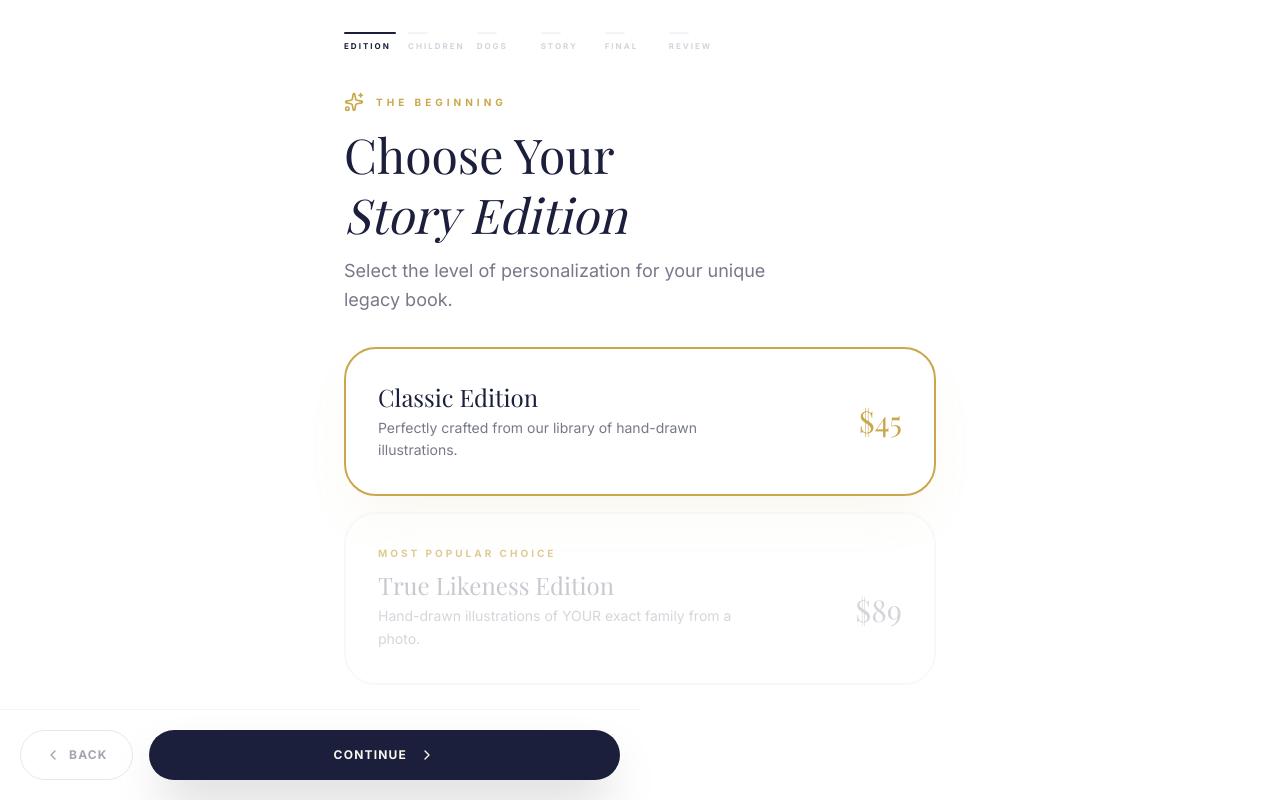
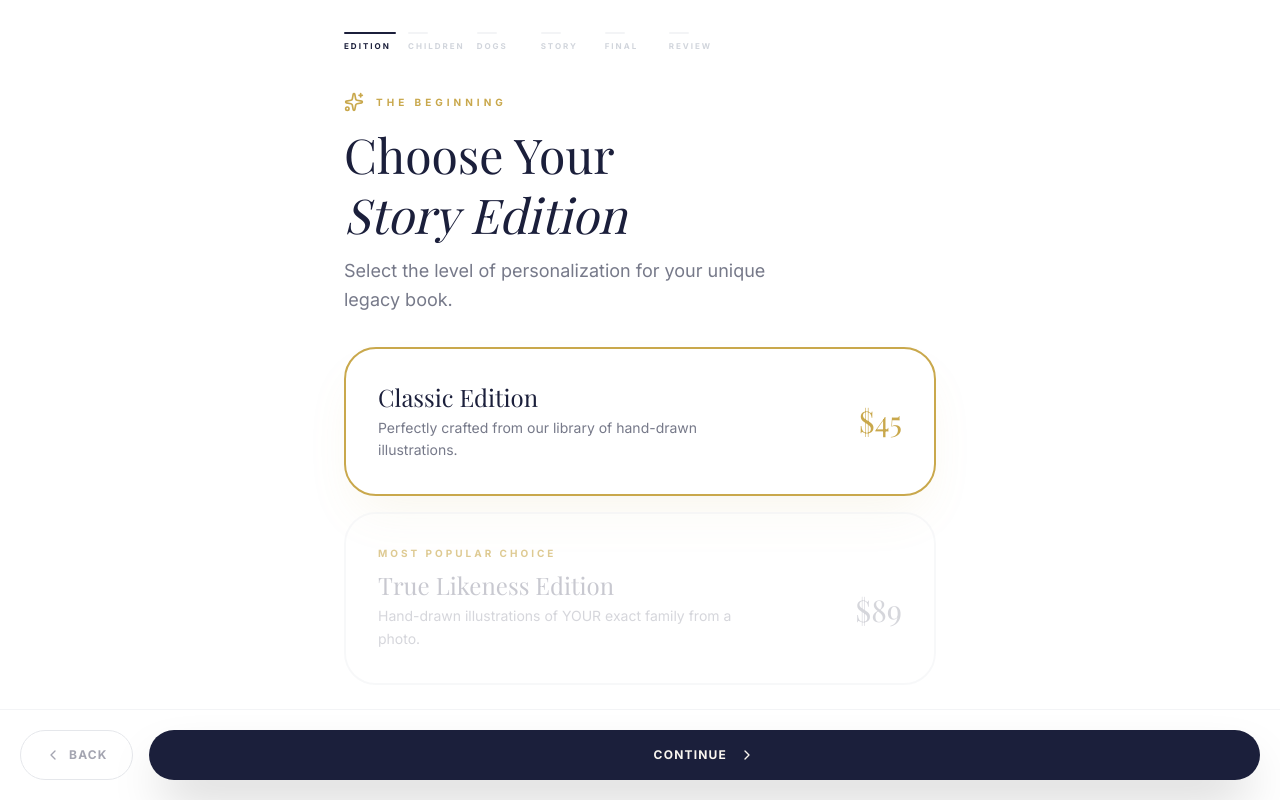
Before and after one commit to stephbarr3ro/soul-dog-app, a React (Vite) app: page /customize in a window 1280 px wide. Built offline with nearby package versions, Linux system fonts and the light colour scheme; a web font is replaced by a local one.

Commit message:
center nav buttons on edition step

```diff
--- a/src/pages/Customize.tsx
+++ b/src/pages/Customize.tsx
@@ -26,6 +26,6 @@ const handleNext=()=>{if(currentStep<STEPS.length-1){setCurrentStep(currentStep+
 const handleBack=()=>{if(currentStep>0){setCurrentStep(currentStep-1);window.scrollTo(0,0);}else{navigate('/');}};
 const handleAddToCart=async()=>{setIsProcessing(true);try{const h=edition==='classic'?'classic-edition':'true-likeness-edition';const p=await getProductByHandle(h);if(!p)throw new Error('not found');const cp:Record<string,string>={'Edition':edition==='classic'?'Classic Edition':'True Likeness Edition','Story Title':storyTitle,'Cover Color':coverColor,'Dedication':dedication,'Gift Wrapping':giftWrapping?'Yes':'No'};children.forEach((c,i)=>{cp[`Child ${i+1} Name`]=c.name;cp[`Child ${i+1} Gender`]=c.gender;cp[`Child ${i+1} Age`]=c.ageRange;});dogs.forEach((d,i)=>{cp[`Dog ${i+1} Name`]=d.name;cp[`Dog ${i+1} Breed`]=d.breed;cp[`Dog ${i+1} Fur`]=d.furColor;cp[`Dog ${i+1} Collar`]=d.collarColor;});await createCheckoutAndRedirect([{variantId:p.variants[0].id,quantity:1,customAttributes:Object.entries(cp).map(([k,v])=>({key:k,value:v}))}]);}catch(e){console.error(e);alert('Could not connect to Shopify.');}finally{setIsProcessing(false);}};
 const renderStep=()=>{switch(currentStep){case 0:return<Step0_Edition/>;case 1:return<Step1_Children/>;case 2:return<Step2_Dogs/>;case 3:return<Step3_StoryTitle/>;case 4:return<Step4_FinalTouches/>;case 5:return<Step5_Review/>;default:return null;}};
-const NavBar=()=>(<div className="fixed bottom-0 left-0 w-full md:w-1/2 bg-white/90 backdrop-blur-2xl border-t border-gray-100 p-5 flex gap-4 z-40"><button onClick={handleBack} className="px-6 py-4 rounded-full border border-gray-200 font-bold text-navy/40 hover:border-navy hover:text-navy transition-all flex items-center gap-2 text-xs uppercase tracking-widest"><ChevronLeft className="w-4 h-4"/>Back</button><button onClick={handleNext} disabled={isProcessing} className={cn("flex-1 px-6 py-4 rounded-full bg-navy text-cream font-bold hover:bg-gold transition-all flex items-center justify-center gap-3 shadow-2xl text-xs uppercase tracking-widest",isProcessing&&"opacity-70 cursor-not-allowed")}>{isProcessing?<>Processing...<motion.div animate={{rotate:360}} transition={{repeat:Infinity,duration:1}} className="w-4 h-4 border-2 border-cream border-t-transparent rounded-full"/></>:currentStep===STEPS.length-1?<>Complete &amp; Checkout<ShoppingBag className="w-4 h-4"/></>:<>Continue<ChevronRight className="w-4 h-4"/></>}</button></div>);
+const NavBar=()=>(<div className="fixed bottom-0 left-0 w-full bg-white/90 backdrop-blur-2xl border-t border-gray-100 p-5 flex gap-4 z-40 justify-center"><button onClick={handleBack} className="px-6 py-4 rounded-full border border-gray-200 font-bold text-navy/40 hover:border-navy hover:text-navy transition-all flex items-center gap-2 text-xs uppercase tracking-widest"><ChevronLeft className="w-4 h-4"/>Back</button><button onClick={handleNext} disabled={isProcessing} className={cn("flex-1 px-6 py-4 rounded-full bg-navy text-cream font-bold hover:bg-gold transition-all flex items-center justify-center gap-3 shadow-2xl text-xs uppercase tracking-widest",isProcessing&&"opacity-70 cursor-not-allowed")}>{isProcessing?<>Processing...<motion.div animate={{rotate:360}} transition={{repeat:Infinity,duration:1}} className="w-4 h-4 border-2 border-cream border-t-transparent rounded-full"/></>:currentStep===STEPS.length-1?<>Complete &amp; Checkout<ShoppingBag className="w-4 h-4"/></>:<>Continue<ChevronRight className="w-4 h-4"/></>}</button></div>);
 if(isEditionStep(currentStep)){return(<div className="min-h-screen bg-white flex items-start justify-center"><div className="w-full max-w-2xl px-6 md:px-10 pt-8 pb-28"><StepIndicator currentStep={currentStep}/><div className="mt-8"><AnimatePresence mode="wait"><motion.div key={currentStep} initial={{opacity:0,x:20}} animate={{opacity:1,x:0}} exit={{opacity:0,x:-20}} transition={{duration:0.4}}><Step0_Edition/></motion.div></AnimatePresence></div></div><NavBar/></div>);}
 return(<div className="min-h-screen bg-white flex flex-col md:flex-row"><div className="w-full md:w-1/2 overflow-y-auto md:max-h-screen scrollbar-hide"><div className="md:hidden"><div className="bg-navy overflow-hidden" style={{minHeight:320}}><LivePreview className="w-full py-8 px-6" step={currentStep} compact/></div><div className="px-6 pt-5 pb-2"><StepIndicator currentStep={currentStep}/></div><div className="px-6 pb-28"><AnimatePresence mode="wait"><motion.div key={currentStep} initial={{opacity:0,x:20}} animate={{opacity:1,x:0}} exit={{opacity:0,x:-20}} transition={{duration:0.4}}>{renderStep()}</motion.div></AnimatePresence></div></div><div className="hidden md:block px-10 lg:px-16 pt-10 pb-28"><div className="mb-10"><StepIndicator currentStep={currentStep}/></div><div className="max-w-xl mx-auto"><AnimatePresence mode="wait"><motion.div key={currentStep} initial={{opacity:0,x:20}} animate={{opacity:1,x:0}} exit={{opacity:0,x:-20}} transition={{duration:0.4}}>{renderStep()}</motion.div></AnimatePresence></div></div><NavBar/></div><div className="hidden md:flex w-1/2 bg-navy items-center justify-center p-12 lg:p-24 relative overflow-hidden sticky top-0 h-screen"><div className="absolute inset-0 opacity-20"><div className="absolute inset-0 bg-[radial-gradient(circle_at_center,_var(--tw-gradient-stops))] from-gold/10 to-transparent"/></div><LivePreview className="w-full h-full relative z-10" step={currentStep}/></div></div>);};
```
